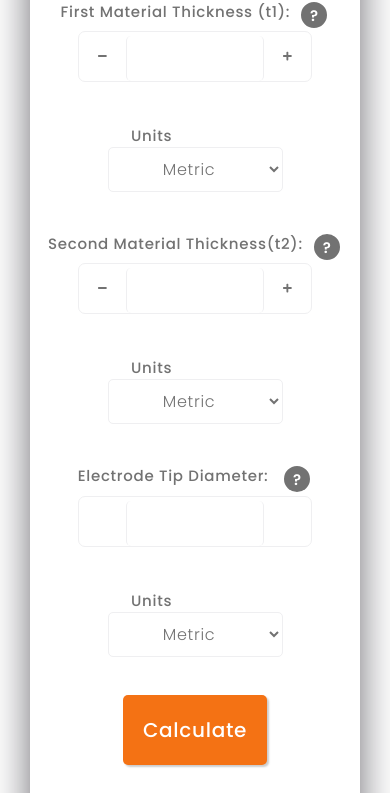
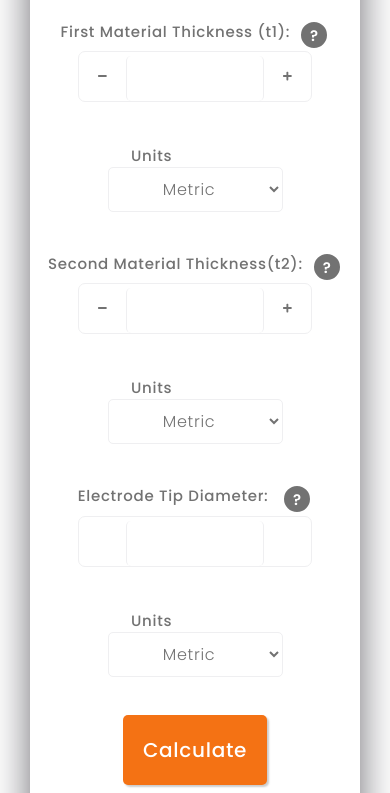
Before and after one commit to Areeba4427/Electrode_tip_diameter, a plain HTML site: page index.html in a window 390 px wide. Shown: the part 273-1066 px from the top of the page. Drawn offline with nearby package versions, Linux system fonts and the light colour scheme; grey boxes are pictures that could not be loaded.

Commit message:
third commit

```diff
--- a/index.html
+++ b/index.html
@@ -526,7 +526,7 @@ p{
         form {
           width: 330px;
           height: 1090px;
-          margin-top: 190px;
+          margin-top: 210px;
         }
         #container {
           width: 350px;
```
